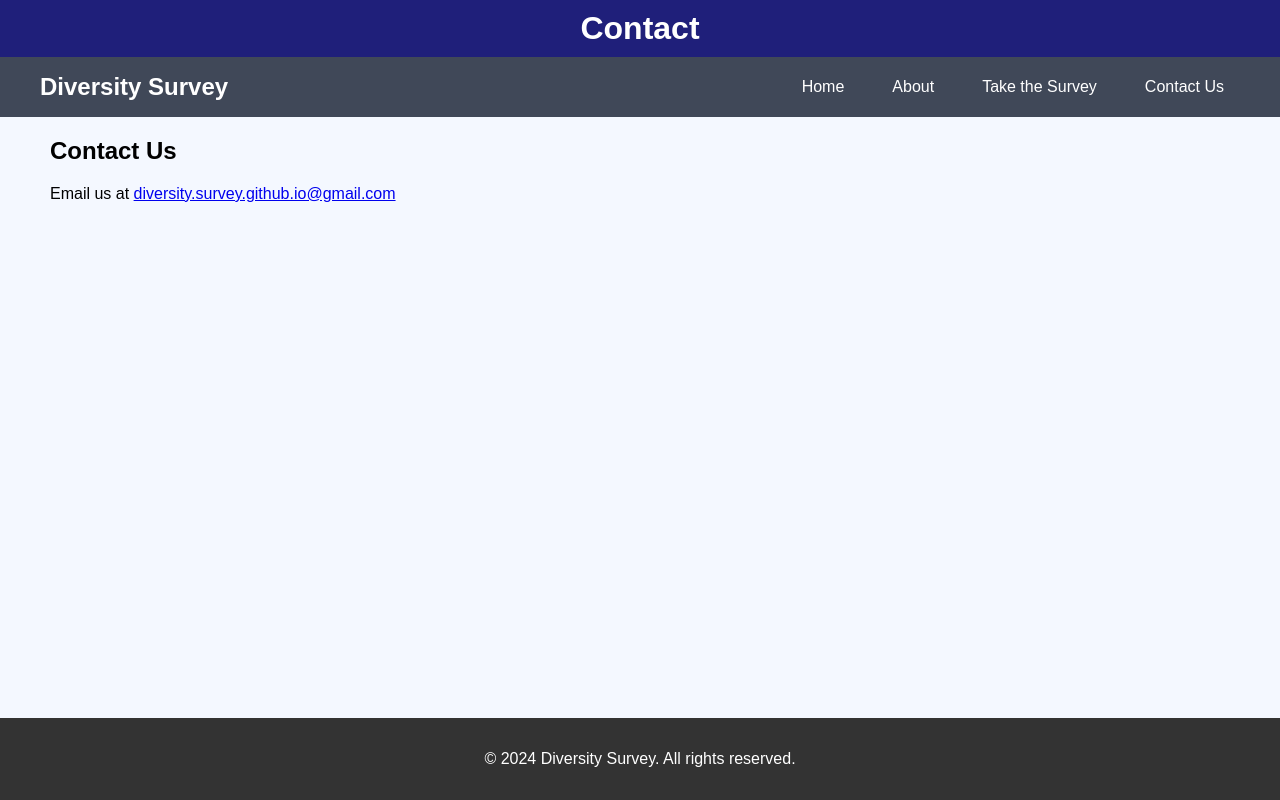
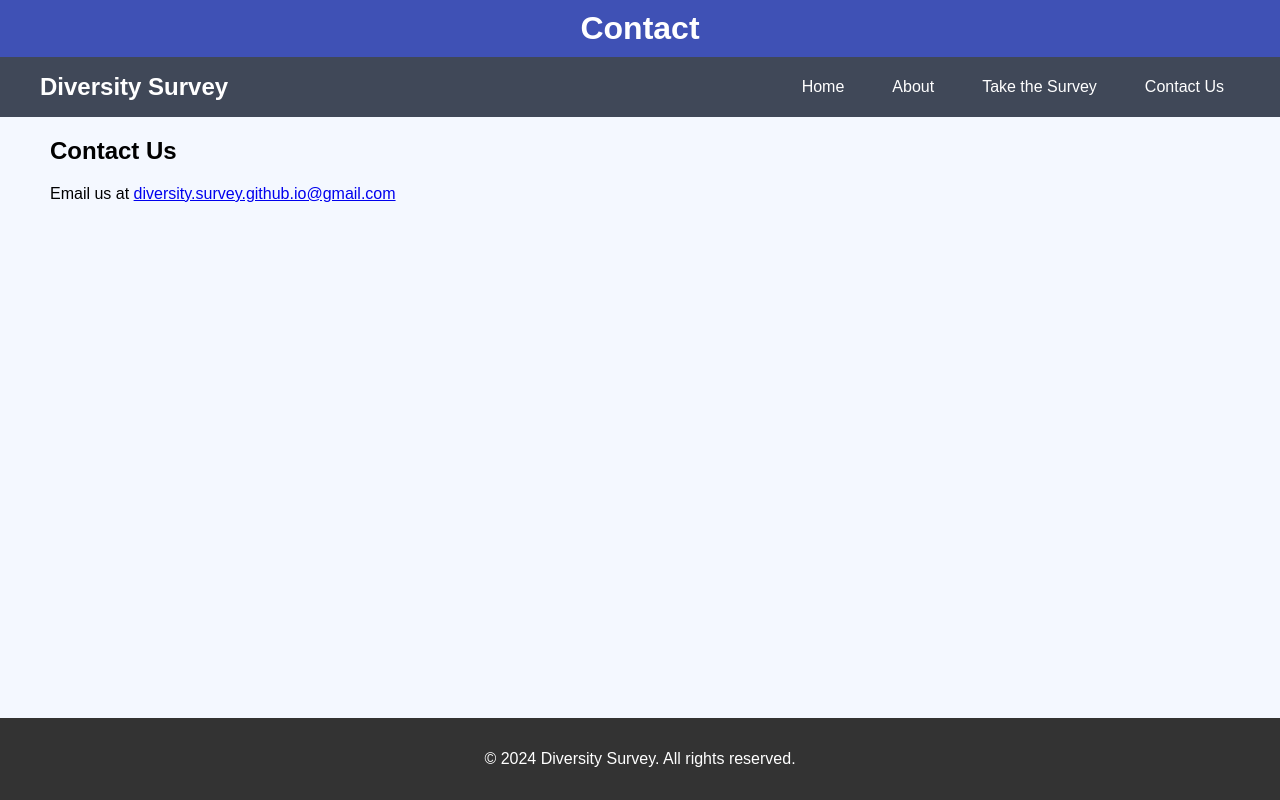
Before and after one commit to diversity-survey/diversity-survey.github.io, a plain HTML site: page contact.html in a window 1280 px wide. Drawn offline with Linux system fonts and the light colour scheme.

Commit message:
Update contact.html
changed title background color

```diff
--- a/contact.html
+++ b/contact.html
@@ -124,7 +124,7 @@
             margin: 10px 50px 10px 50px;
         }
         #title {
-            background-color: #1f1f7a;
+            background-color: #3f51b5;
             color: #ffffff;
             text-align: center;
             margin: 0;
```
